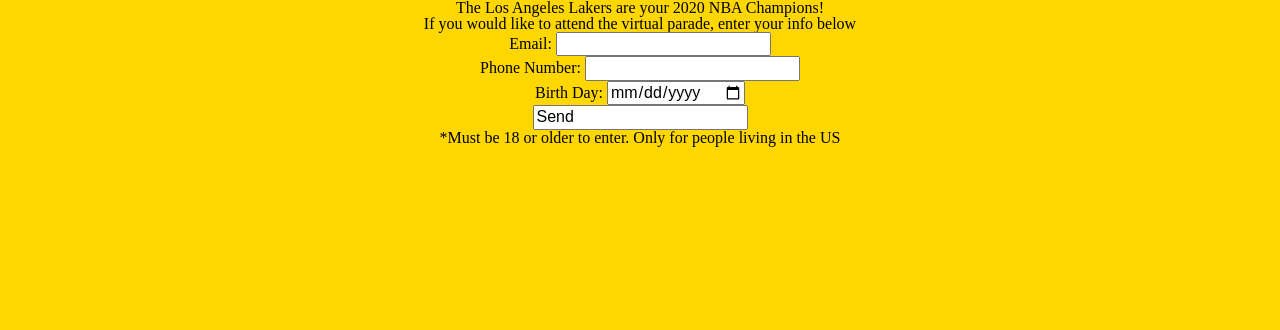
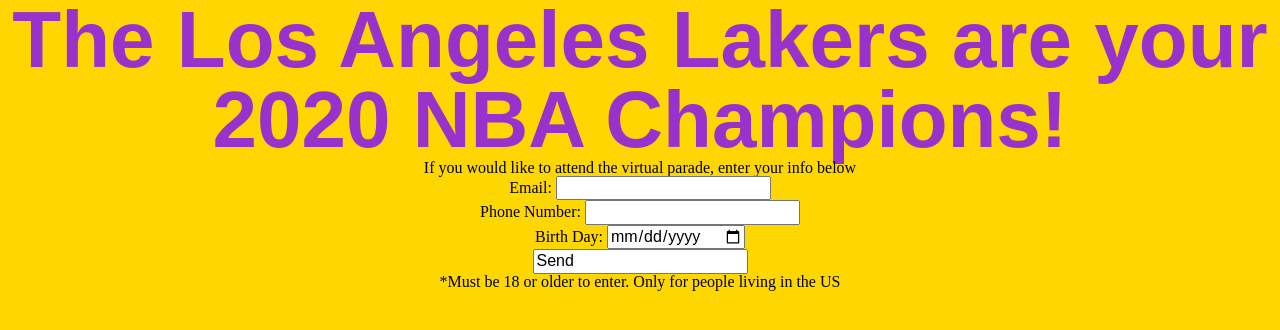
Before and after one commit to yfarook3/itm-362-lab2, a plain HTML site: page index.html in a window 1280 px wide. Drawn offline with Linux system fonts and the light colour scheme.

Commit message:
adjusting the fonts

```diff
--- a/css/screen.css
+++ b/css/screen.css
@@ -2,3 +2,8 @@ body{
 	text-align: center;
 	background-color: #FFD700;
 }
+h1{
+	color: #9932CC;
+	font-size:60pt;
+	font-weight: bold;
+	font-family: Arial, Helvetica, sans-serif;
```
